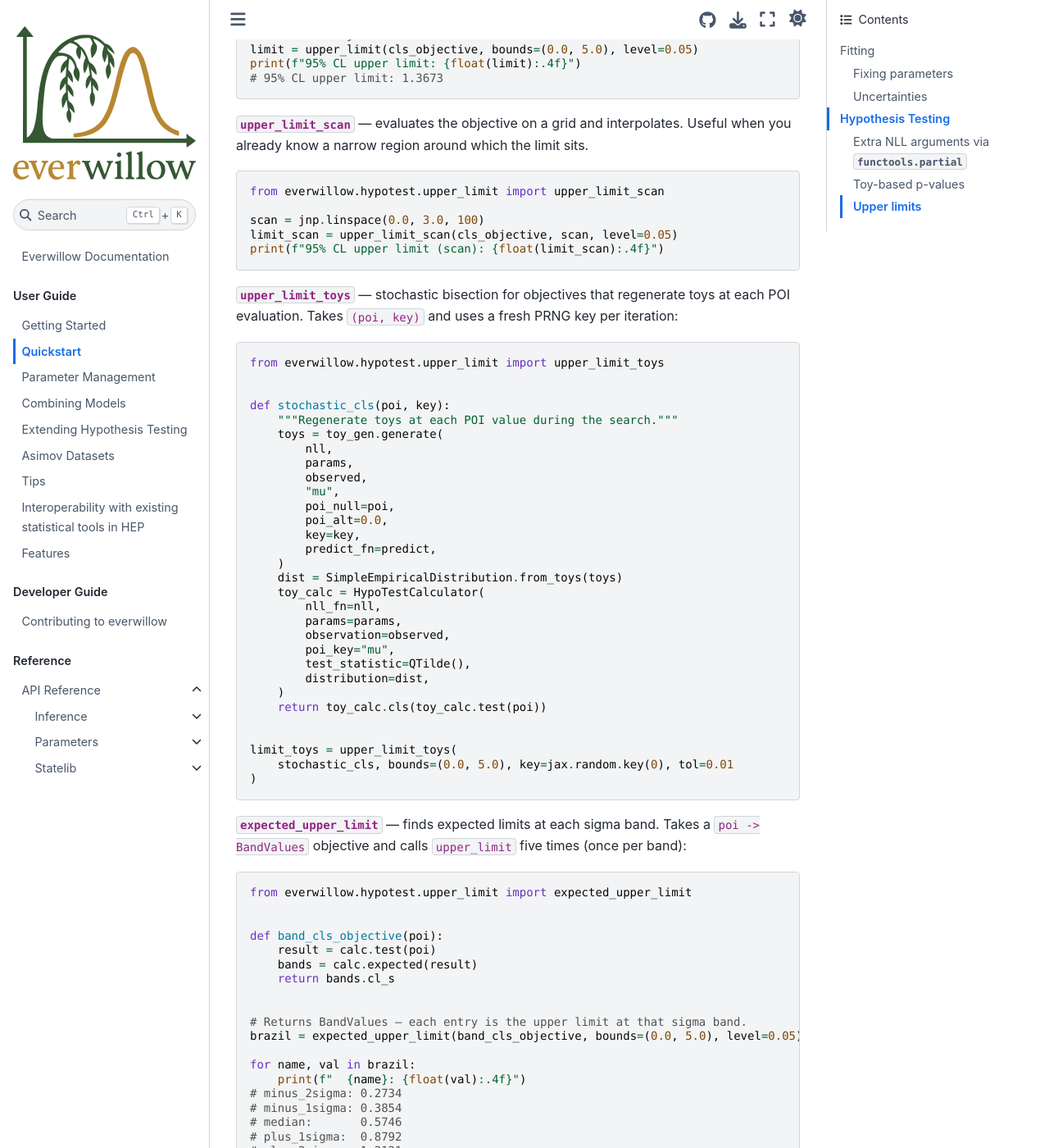
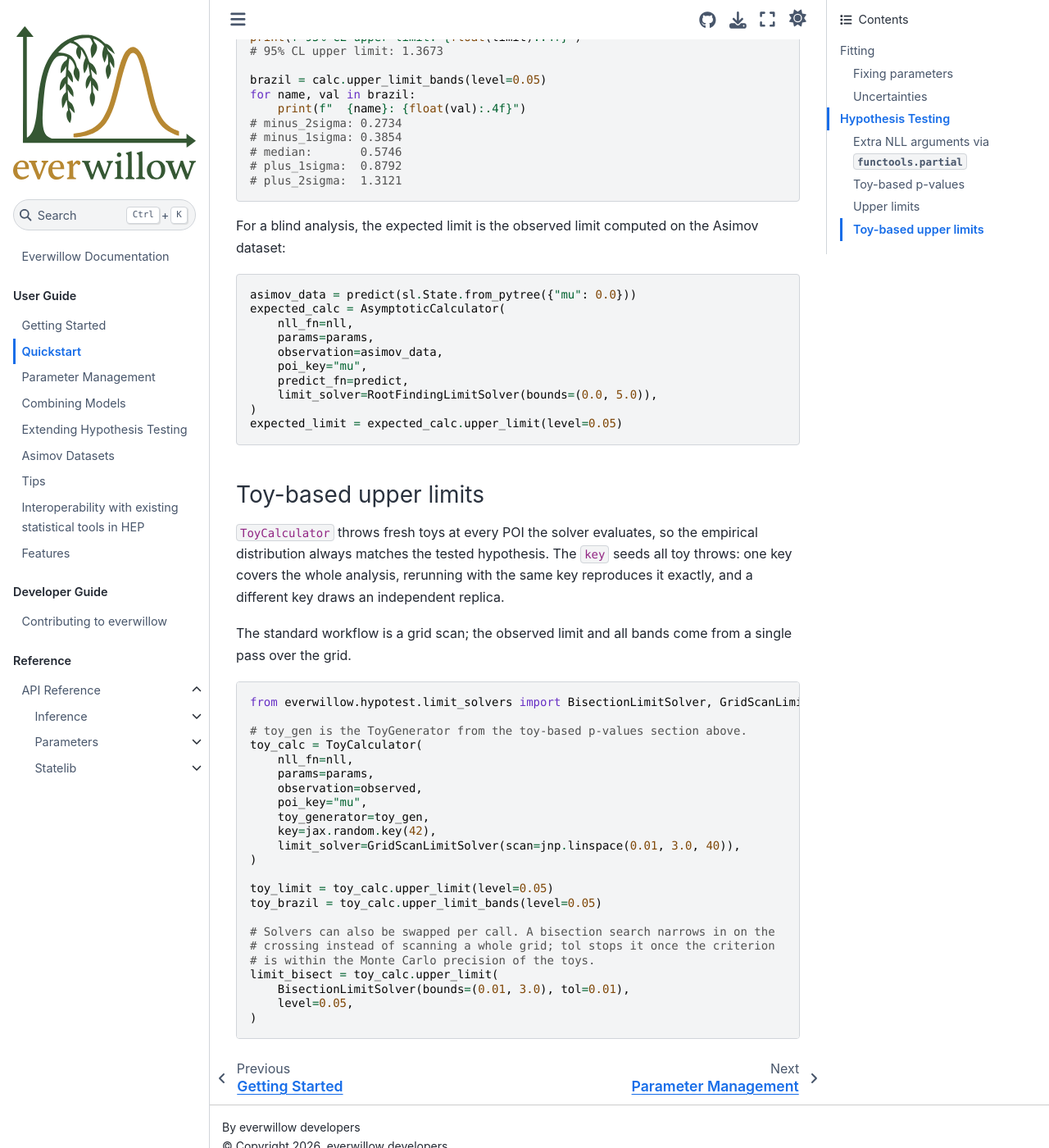
Before and after one commit to MoAly98/everwillow, a Sphinx documentation site: the page built from docs/quickstart.md, in a window 1280 px wide and 1400 px high, scrolled down 5533 px. Shown: the whole window at 82% size. Built offline with Sphinx 7.4.7 and the Sphinx Book theme 1.1.4, drawn with Linux system fonts in a browser that asks for light colours; some of the changed text lies outside the part shown.

Commit message:
docs: update hypotest guides to the calculator limit API

````diff
--- a/docs/quickstart.md
+++ b/docs/quickstart.md
@@ -160,7 +160,7 @@ print(f"CLs:            {calc.cls(result):.6f}")
 
 # Expected CLs at standard sigma bands (from Asimov dataset).
 # bands.cl_s is a BandValues — iterable as (name, value) pairs.
-bands = calc.expected(result)
+bands = calc.pvalue_bands(result)
 for name, val in bands.cl_s:
     print(f"  {name}: {float(val):.6f}")
 # minus_2sigma: 0.000012
@@ -195,148 +195,75 @@ result = ew.fit(
 )
 ```
 
-Hypothesis testing in everwillow is built from three composable pieces:
+Hypothesis testing in everwillow is built from four composable pieces:
 
 - **Test statistic**  - computes a scalar from the NLL and data. `QTilde` (default) and `QMu` are one-sided for upper limits, `Q0` is for discovery, `TMu` is two-sided for intervals.
 - **Distribution**  - converts the test statistic into p-values. Asymptotic distributions (`QTildeAsymptotic`, `QMuAsymptotic`, etc.) use the Cowan et al. formulas. `SimpleEmpiricalDistribution` uses toys.
-- **Calculator**  - binds the model (NLL, parameters, data) and orchestrates the test. `AsymptoticCalculator` extends `HypoTestCalculator` with Asimov dataset generation via `predict_fn`.
+- **Calculator**  - binds the model (NLL, parameters, data) and orchestrates the test. `HypoTestCalculator` is the abstract core; `AsymptoticCalculator` computes p-values from a fixed distribution and can generate the Asimov dataset via `predict_fn`; `ToyCalculator` regenerates toy ensembles at every tested POI.
+- **Limit solver**  - locates where a criterion crosses the target level: `RootFindingLimitSolver` (adaptive, deterministic criteria), `GridScanLimitSolver` (fixed grid, all bands in one pass), `BisectionLimitSolver` (stepped bisection with fresh toys per step).
 
 ### Toy-based p-values
 
-Replace asymptotic distributions with toys by generating pseudo-experiments with `ToyGenerator`:
+`ToyCalculator` throws pseudo-experiments (toys) at every tested POI and builds
+the p-values from the resulting empirical distribution:
 
 ```python
 import jax
 
-from everwillow.hypotest.calculators import HypoTestCalculator
-from everwillow.hypotest.distributions import SimpleEmpiricalDistribution
-from everwillow.hypotest.test_statistics import QTilde
+from everwillow.hypotest.calculators import ToyCalculator
 from everwillow.hypotest.toys import ToyGenerator
 
-# Generate toys under null (poi_null=1.0) and alternative (poi_alt=0.0) hypotheses.
-# poi_null is the hypothesis under which null toys are generated.
-# poi_alt is the hypothesis under which alternative toys are generated.
-# Toys are generated in a vectorised manner using jax.vmap by default.
-toy_gen = ToyGenerator(test_statistic=QTilde(), ntoys=5000)
-toys = toy_gen.generate(
-    nll,
-    params,
-    observed,
-    "mu",
-    poi_null=1.0,
-    poi_alt=0.0,
-    key=jax.random.key(42),
-    predict_fn=predict,
-)
+# The generator holds only the sampling configuration. With predict_fn set,
+# each toy Poisson-fluctuates the predicted yields; pass sample_fn instead
+# for any other sampling scheme. Toys are vectorised with jax.vmap by default.
+toy_gen = ToyGenerator(predict_fn=predict, ntoys=5000)
 
-# Build empirical distribution from toys
-dist = SimpleEmpiricalDistribution.from_toys(toys)
-
-# Use with calculator for p-values.
-# calc.test(poi_value) evaluates the test statistic at poi_value using
-# the distribution built from toys — this should match poi_null for
-# the distribution to be valid.
-toy_calc = HypoTestCalculator(
+toy_calc = ToyCalculator(
     nll_fn=nll,
     params=params,
     observation=observed,
     poi_key="mu",
-    test_statistic=QTilde(),
-    distribution=dist,
+    toy_generator=toy_gen,
+    poi_alt=0.0,  # background-only alternative ensembles, needed for CLs
+    key=jax.random.key(42),  # one key is enough for a whole analysis
 )
+
+# Toys are thrown at poi=1.0 under both hypotheses; p-values come from tail
+# counting by default (swap distribution_factory for e.g. smoothed variants).
 result = toy_calc.test(1.0)
 print(f"CLs (toy): {toy_calc.cls(result):.4f}")
 ```
 
+The calculator is a pure function of its inputs: rerunning with the same key
+gives identical ensembles, and a per-call ``key=`` override draws an
+independent replica. If you have toys generated once externally, wrap them as
+a fixed distribution on the asymptotic calculator instead:
+``AsymptoticCalculator(..., distribution=SimpleEmpiricalDistribution.from_toys(toys))``.
+
 ### Upper limits
 
-All upper limit functions take a user-composed objective and find where it
-crosses a target level. They work with any calculator — asymptotic or toy-based.
-
-**`upper_limit`** — determine limit by using a bisection root-finding algorithm.
-This is the standard choice for asymptotic distributions and cases where the objective is a
-deterministic function of POI:
+The calculator computes limits: `upper_limit()` finds the POI value where CLs
+crosses the target level, and `upper_limit_bands()` gives the expected
+(Brazil-band) limits. A `LimitSolver` decides how the crossing is located;
+set it once on the calculator.
 
 ```python
-from everwillow.hypotest.upper_limit import upper_limit
+from everwillow.hypotest.limit_solvers import RootFindingLimitSolver
 
+calc = AsymptoticCalculator(
+    nll_fn=nll,
+    params=params,
+    observation=observed,
+    poi_key="mu",
+    predict_fn=predict,
+    limit_solver=RootFindingLimitSolver(bounds=(0.0, 5.0)),
+)
 
-# Compose a poi -> scalar objective from the calculator:
-def cls_objective(poi):
-    return calc.cls(calc.test(poi))
-
-
-# solve for objective = level
-limit = upper_limit(cls_objective, bounds=(0.0, 5.0), level=0.05)
+limit = calc.upper_limit(level=0.05)
 print(f"95% CL upper limit: {float(limit):.4f}")
 # 95% CL upper limit: 1.3673
-```
 
-**`upper_limit_scan`** — evaluates the objective on a grid and interpolates.
-Useful when you already know a narrow region around which the limit sits.
-
-```python
-from everwillow.hypotest.upper_limit import upper_limit_scan
-
-scan = jnp.linspace(0.0, 3.0, 100)
-limit_scan = upper_limit_scan(cls_objective, scan, level=0.05)
-print(f"95% CL upper limit (scan): {float(limit_scan):.4f}")
-```
-
-**`upper_limit_toys`** — stochastic bisection for objectives that regenerate
-toys at each POI evaluation. Takes `(poi, key)` and uses a fresh PRNG key per
-iteration:
-
-```python
-from everwillow.hypotest.upper_limit import upper_limit_toys
-
-
-def stochastic_cls(poi, key):
-    """Regenerate toys at each POI value during the search."""
-    toys = toy_gen.generate(
-        nll,
-        params,
-        observed,
-        "mu",
-        poi_null=poi,
-        poi_alt=0.0,
-        key=key,
-        predict_fn=predict,
-    )
-    dist = SimpleEmpiricalDistribution.from_toys(toys)
-    toy_calc = HypoTestCalculator(
-        nll_fn=nll,
-        params=params,
-        observation=observed,
-        poi_key="mu",
-        test_statistic=QTilde(),
-        distribution=dist,
-    )
-    return toy_calc.cls(toy_calc.test(poi))
-
-
-limit_toys = upper_limit_toys(
-    stochastic_cls, bounds=(0.0, 5.0), key=jax.random.key(0), tol=0.01
-)
-```
-
-**`expected_upper_limit`** — finds expected limits at each sigma band. Takes a
-`poi -> BandValues` objective and calls `upper_limit` five times (once per
-band):
-
-```python
-from everwillow.hypotest.upper_limit import expected_upper_limit
-
-
-def band_cls_objective(poi):
-    result = calc.test(poi)
-    bands = calc.expected(result)
-    return bands.cl_s
-
-
-# Returns BandValues — each entry is the upper limit at that sigma band.
-brazil = expected_upper_limit(band_cls_objective, bounds=(0.0, 5.0), level=0.05)
-
+brazil = calc.upper_limit_bands(level=0.05)
 for name, val in brazil:
     print(f"  {name}: {float(val):.4f}")
 # minus_2sigma: 0.2734
@@ -345,3 +272,55 @@ for name, val in brazil:
 # plus_1sigma:  0.8792
 # plus_2sigma:  1.3121
 ```
+
+For a blind analysis, the expected limit is the observed limit computed on
+the Asimov dataset:
+
+```python
+asimov_data = predict(sl.State.from_pytree({"mu": 0.0}))
+expected_calc = AsymptoticCalculator(
+    nll_fn=nll,
+    params=params,
+    observation=asimov_data,
+    poi_key="mu",
+    predict_fn=predict,
+    limit_solver=RootFindingLimitSolver(bounds=(0.0, 5.0)),
+)
+expected_limit = expected_calc.upper_limit(level=0.05)
+```
+
+### Toy-based upper limits
+
+`ToyCalculator` throws fresh toys at every POI the solver evaluates, so the
+empirical distribution always matches the tested hypothesis. The `key` seeds
+all toy throws: one key covers the whole analysis, rerunning with the same
+key reproduces it exactly, and a different key draws an independent replica.
+
+The standard workflow is a grid scan; the observed limit and all bands come
+from a single pass over the grid.
+
+```python
+from everwillow.hypotest.limit_solvers import BisectionLimitSolver, GridScanLimitSolver
+
+# toy_gen is the ToyGenerator from the toy-based p-values section above.
+toy_calc = ToyCalculator(
+    nll_fn=nll,
+    params=params,
+    observation=observed,
+    poi_key="mu",
+    toy_generator=toy_gen,
+    key=jax.random.key(42),
+    limit_solver=GridScanLimitSolver(scan=jnp.linspace(0.01, 3.0, 40)),
+)
+
+toy_limit = toy_calc.upper_limit(level=0.05)
+toy_brazil = toy_calc.upper_limit_bands(level=0.05)
+
+# Solvers can also be swapped per call. A bisection search narrows in on the
+# crossing instead of scanning a whole grid; tol stops it once the criterion
+# is within the Monte Carlo precision of the toys.
+limit_bisect = toy_calc.upper_limit(
+    BisectionLimitSolver(bounds=(0.01, 3.0), tol=0.01),
+    level=0.05,
+)
+```
````
Also changed, not shown: docs/asimov-datasets.md (+1 -1 lines), docs/extending-hypotest.md (+35 -17 lines), docs/tips.md (+3 -6 lines).
